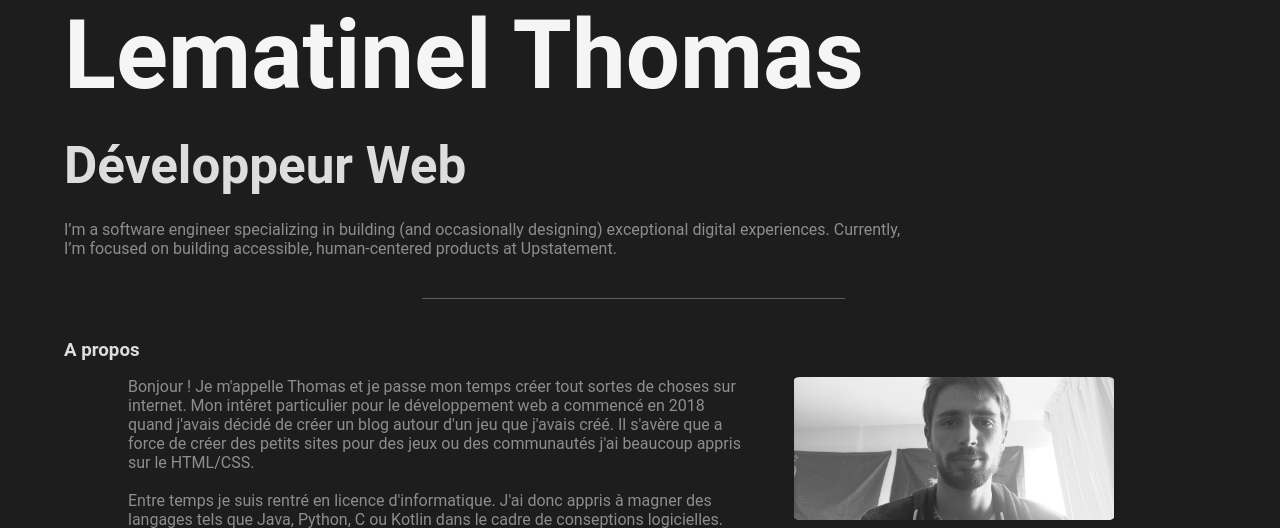
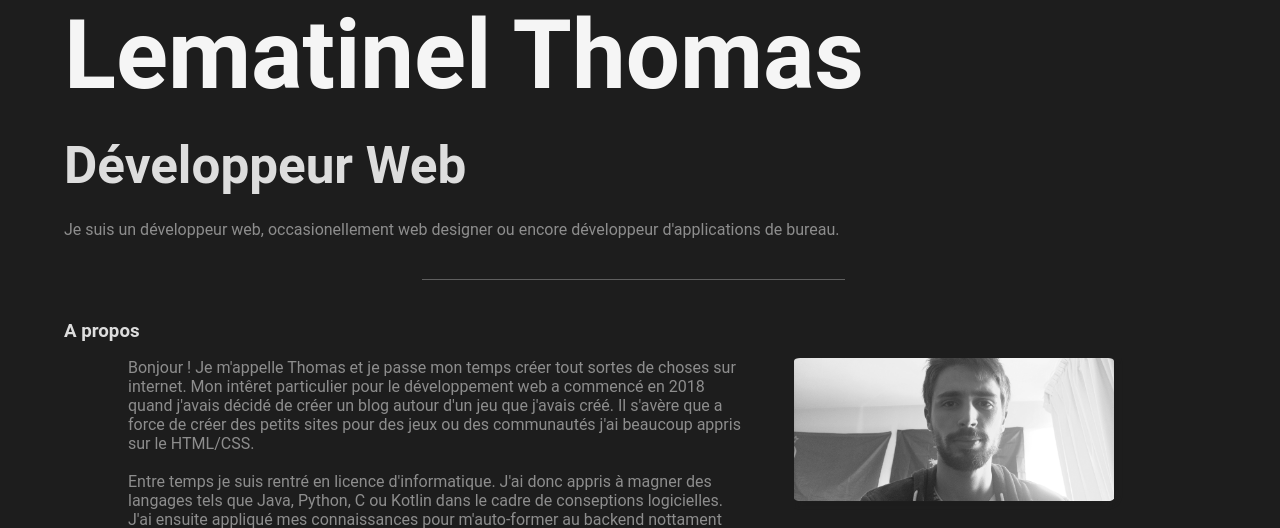
Before and after one commit to Lenitra/lemartinel.com, a Flask app: page / in a window 1280 px wide. Shown: the part 125-653 px from the top of the page. Run offline with Flask 2, Linux system fonts and the light colour scheme.

Commit message:
lastpush

```diff
--- a/templates/index.html
+++ b/templates/index.html
@@ -31,7 +31,7 @@
         <div id="home">
             <h1>Lematinel Thomas</h1>
             <h2>Développeur Web</h2>
-            <p>I’m a software engineer specializing in building (and occasionally designing) exceptional digital experiences. Currently, I’m focused on building accessible, human-centered products at Upstatement.</p>
+            <p>Je suis un développeur web, occasionellement web designer ou encore développeur d'applications de bureau.</p>
             <!-- <img src="/static/imgs/scroll.gif" alt=""> -->
         </div>
 
```
